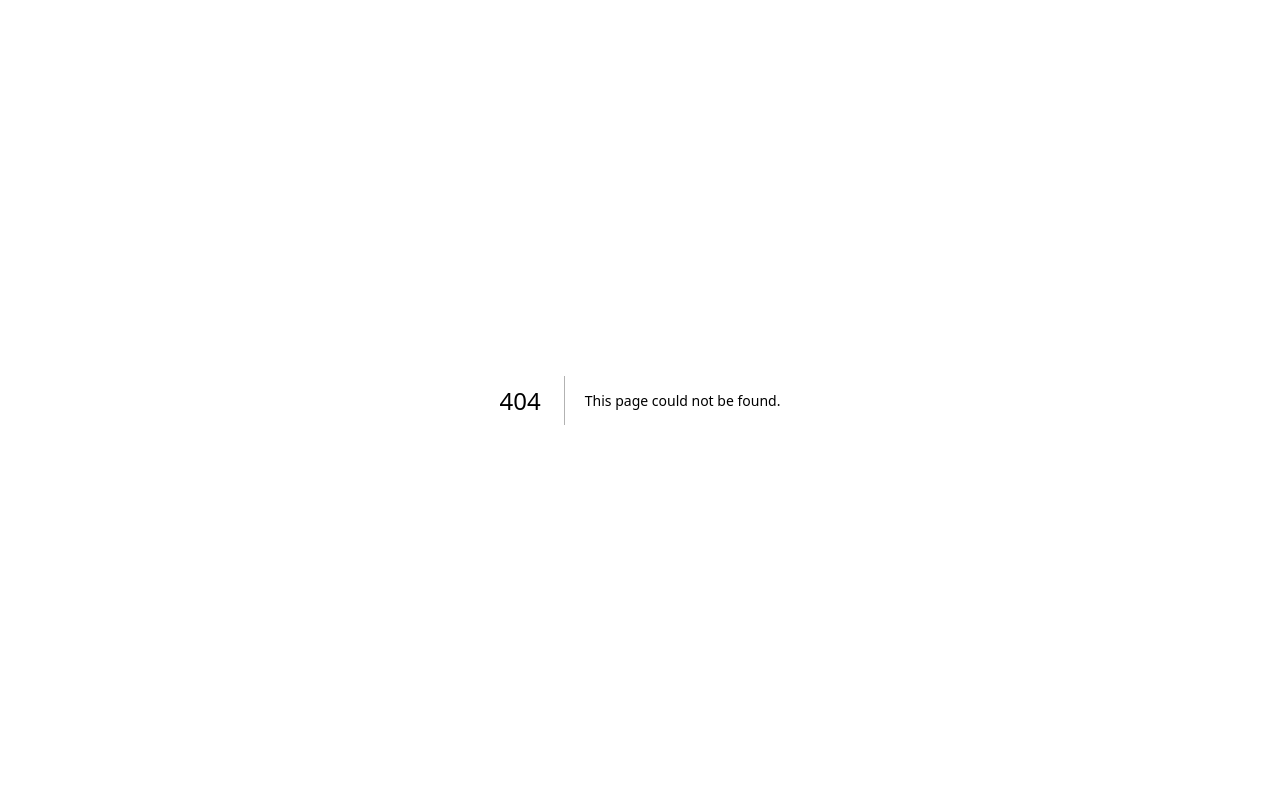
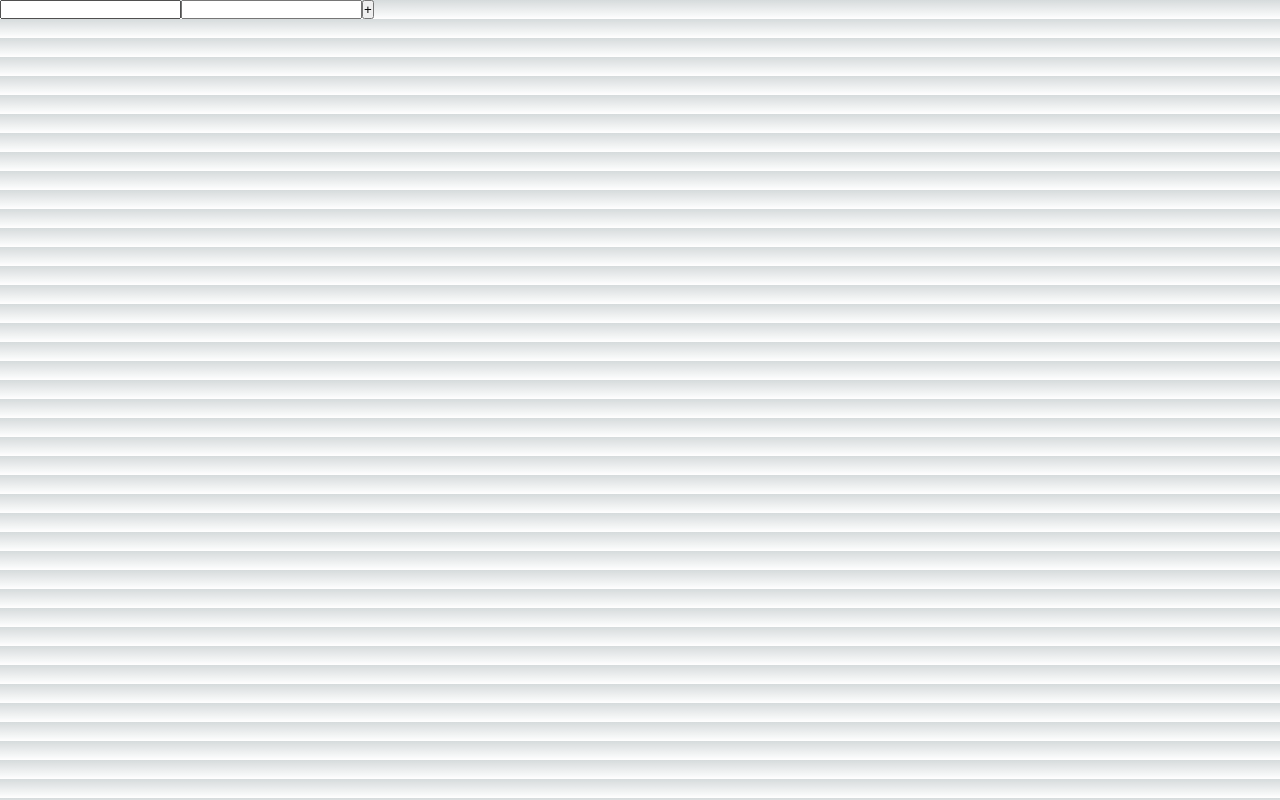
Before and after one commit to carocodingk/PomodoroTracker, a Next.js app: page /components/NewTaskBar in a window 1280 px wide. Before the commit this address had no page. Built offline with nearby package versions, Linux system fonts and the light colour scheme.

Commit message:
Moved AddNewTask component to its own file and changed its name as well as set up expected cycle input to accept only numbers

```diff
--- /dev/null
+++ b/src/pages/components/NewTaskBar.jsx
@@ -0,0 +1,108 @@
+import { useState } from "react";
+
+function NewTaskBar({nextTaskKey, setNextTaskKey, setTaskList}){
+  const [newTask, setNewTask] = useState('');
+  console.log(newTask)
+
+  return(
+    <div>
+      <input type="text" onChange={
+        (e) =>
+          setNewTask((prevState) => ({
+            ...prevState,
+            taskName: e.target.value
+          }))
+        }
+      />
+      <input type="number" onChange={
+        (e) =>
+          setNewTask((prevState) => ({
+            ...prevState,
+            expectedCycles: e.target.value
+          }))
+      }/>
+      <input type="button" value='+' onClick={() => console.log(newTask)}/>
+    </div>
+  );
+}
+
+export default NewTaskBar;
+
+// function NewTask({taskKeys, setTaskKey, setTaskList}){
+//   const [newTask, setNewTask] = useState({
+//     taskName: "",
+//     expectedCycles: "",
+//   })
+
+//   //  Verifies if the input entered by user are valid: task description is not empty and
+//   //  assigns a default of 1 to expected number of cycles when not specified
+//   const inputVerification = () => {
+//     if (newTask.taskName.length > 0){
+//       if (newTask.expectedCycles.length >0){
+//         setTaskList((prevTaskList) => ([
+//           ...prevTaskList, {
+//             key: taskKeys,
+//             taskName: newTask.taskName,
+//             expectedCycles: newTask.expectedCycles,
+//             actualTime: 0,
+//             finished: false
+//           }
+//         ]))
+//       }
+//       else{
+//         setTaskList((prevTaskList) => ([
+//           ...prevTaskList, {
+//             key: taskKeys,
+//             taskName: newTask.taskName,
+//             expectedCycles: 1,
+//             actualTime: 0,
+//             finished: false
+//           }
+//         ]))
+//       }
+//     }
+//     else
+//       console.log('Please enter a task!')
+//     setTaskKey((prevTaskKey) => prevTaskKey+1)  //Updates the key manager
+//     setNewTask({                                //Resets the input field to blank
+//       taskName: "",
+//       expectedCycles: ""
+//     })
+//   }
+
+//   return(
+//     <div id="taskInput" className="flexBox flexRow flexJustifyCenter">
+//       {/* Task description field */}
+//       <div className="flexBox flexColumn">
+//         <input id="newTaskInput"
+//           type="text" onChange={
+//             (e) =>
+//               setNewTask((prevState) => ({
+//                 ...prevState,
+//                 taskName: e.target.value
+//               })
+//             )}
+//             value={newTask.taskName}
+//         />
+//       </div>
+//       {/* Task expected cycles field */}
+//       <div className="flexBox flexColumn">
+//         <input id="newCycleInput" type="text" onChange={
+//           (e) =>
+//             setNewTask((prevState) => ({
+//               ...prevState,
+//               expectedCycles: e.target.value
+//             }))
+//           }
+//           value={newTask.expectedCycles}
+//         />
+//       </div>
+//       {/* Add to list button */}
+//       <input id="newTaskButton" className="brown"
+//         type="button" value="+" onClick={()=> {
+//           inputVerification()
+//         }
+//       }/>
+//     </div>
+//   );
+// }
```
Also changed, not shown: src/pages/components/TaskManager.jsx (+9 -7 lines).
